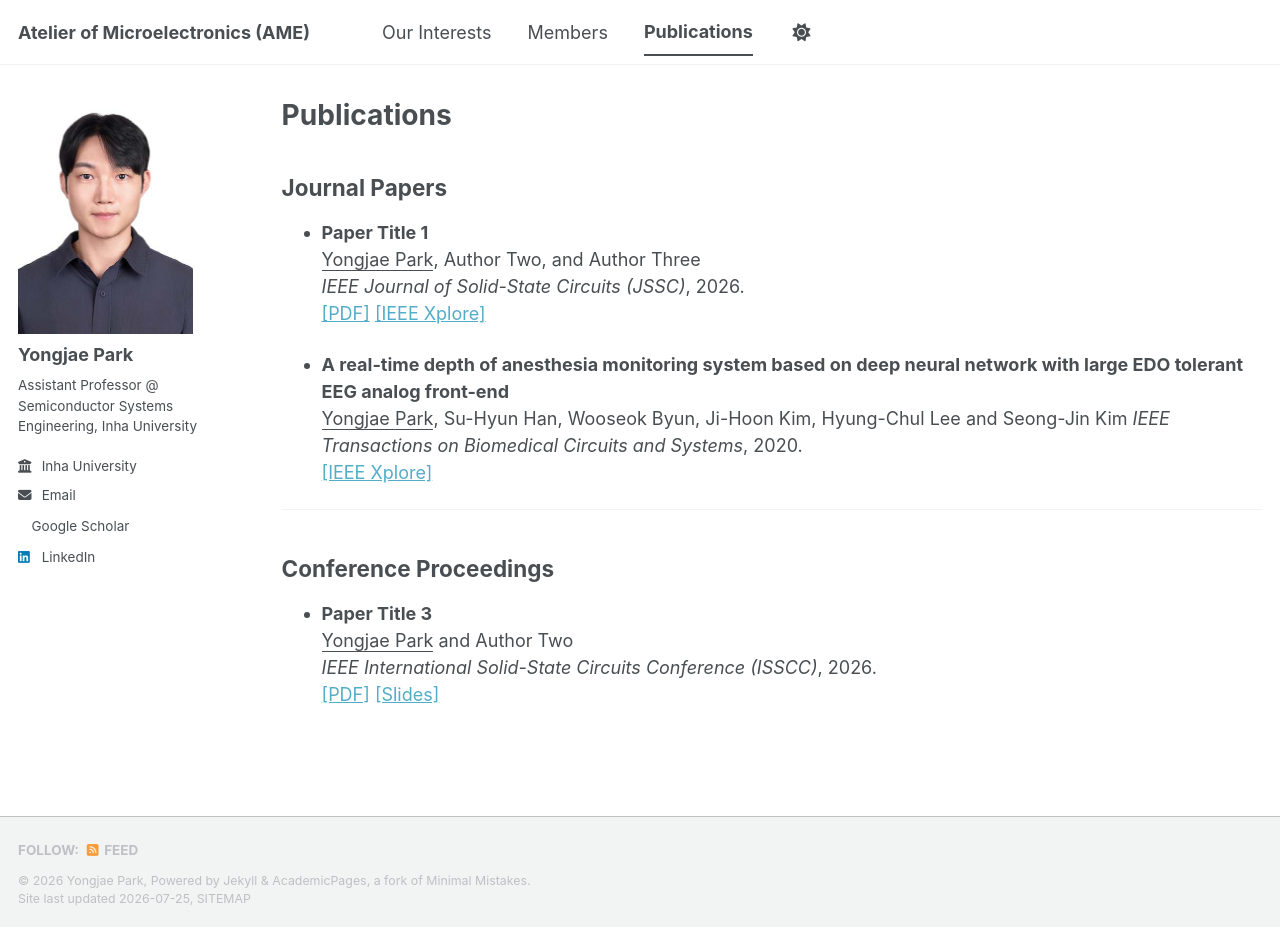
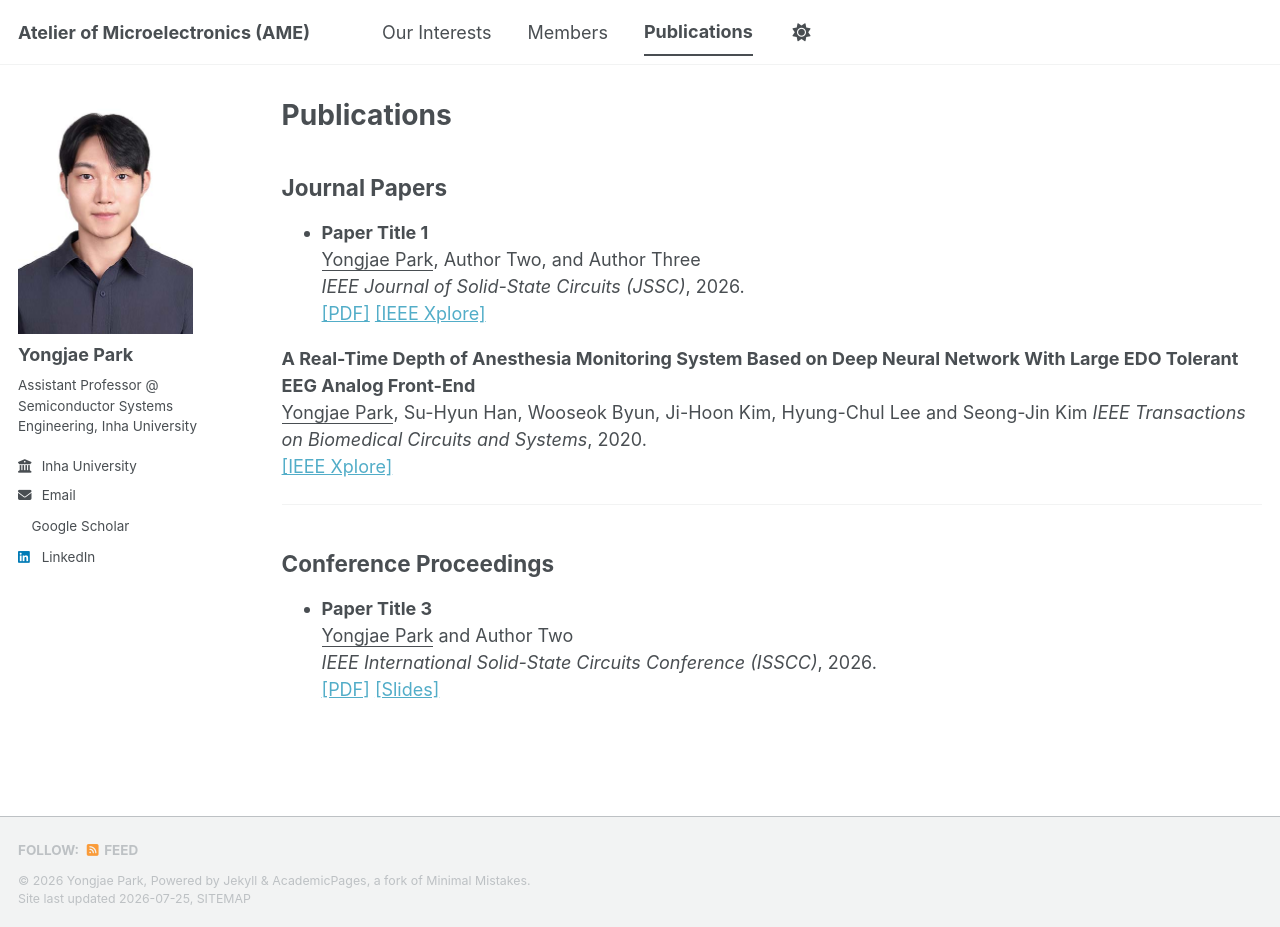
Before and after one commit to yong27park/AME.github.io, a Jekyll site: the page built from _pages/publications.md, in a window 1280 px wide and 927 px high. Built offline with Jekyll 4.4.1, drawn with Linux system fonts in a browser that asks for light colours; a style sheet for code colours, icons or effects is not loaded; part of the change alters nothing that is shown.

```diff
--- a/_pages/publications.md
+++ b/_pages/publications.md
@@ -12,10 +12,10 @@ author_profile: true
   *IEEE Journal of Solid-State Circuits (JSSC)*, 2026.
   [[PDF]](https://link-to-pdf) [[IEEE Xplore]](https://doi-link)
 
-* **A real-time depth of anesthesia monitoring system based on deep neural network with large EDO tolerant EEG analog front-end**
+**A Real-Time Depth of Anesthesia Monitoring System Based on Deep Neural Network With Large EDO Tolerant EEG Analog Front-End**
   <u>Yongjae Park</u>, Su-Hyun Han, Wooseok Byun, Ji-Hoon Kim, Hyung-Chul Lee and Seong-Jin Kim
   *IEEE Transactions on Biomedical Circuits and Systems*, 2020.
-  [[IEEE Xplore]](https://10.1109/TBCAS.2020.2998172)
+  [[IEEE Xplore]](https://[10.1109/TBCAS.2020.2998172 (https://ieeexplore.ieee.org/abstract/document/9103093))
 
 ---
 
```
